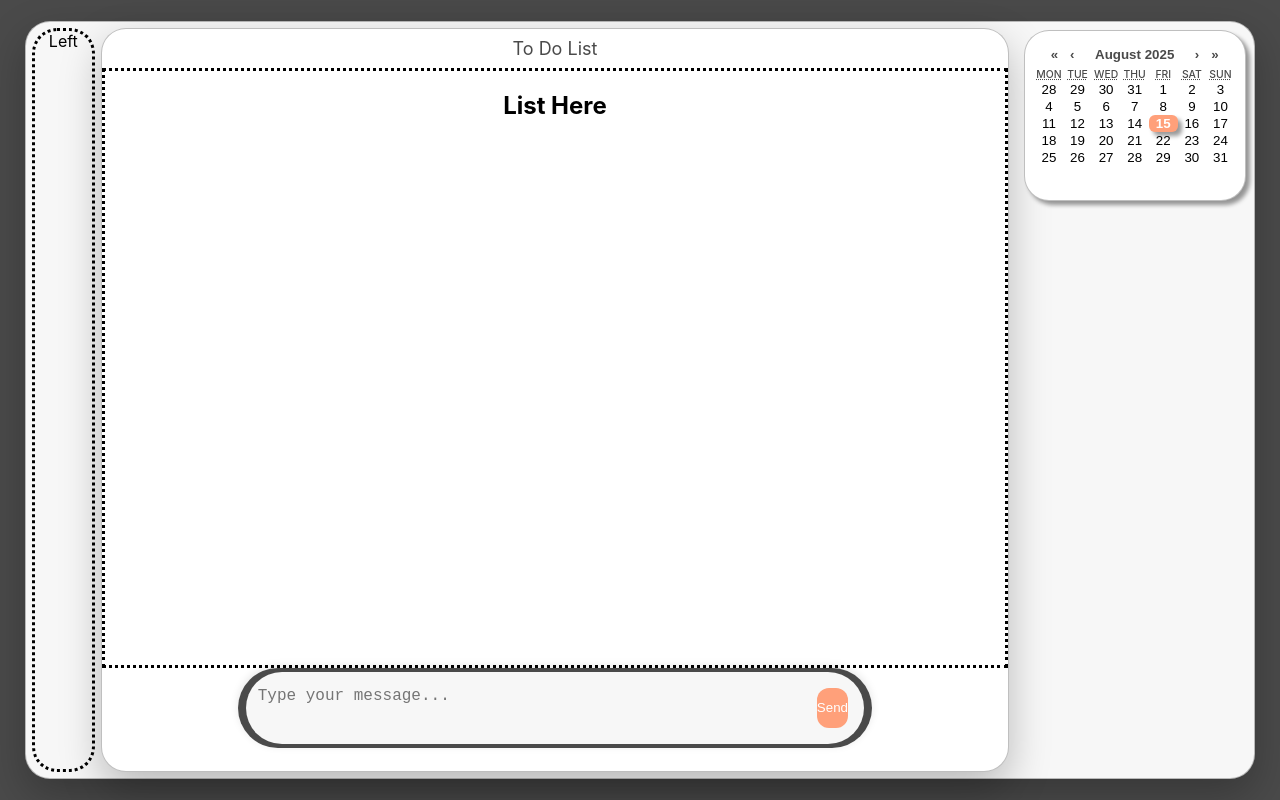
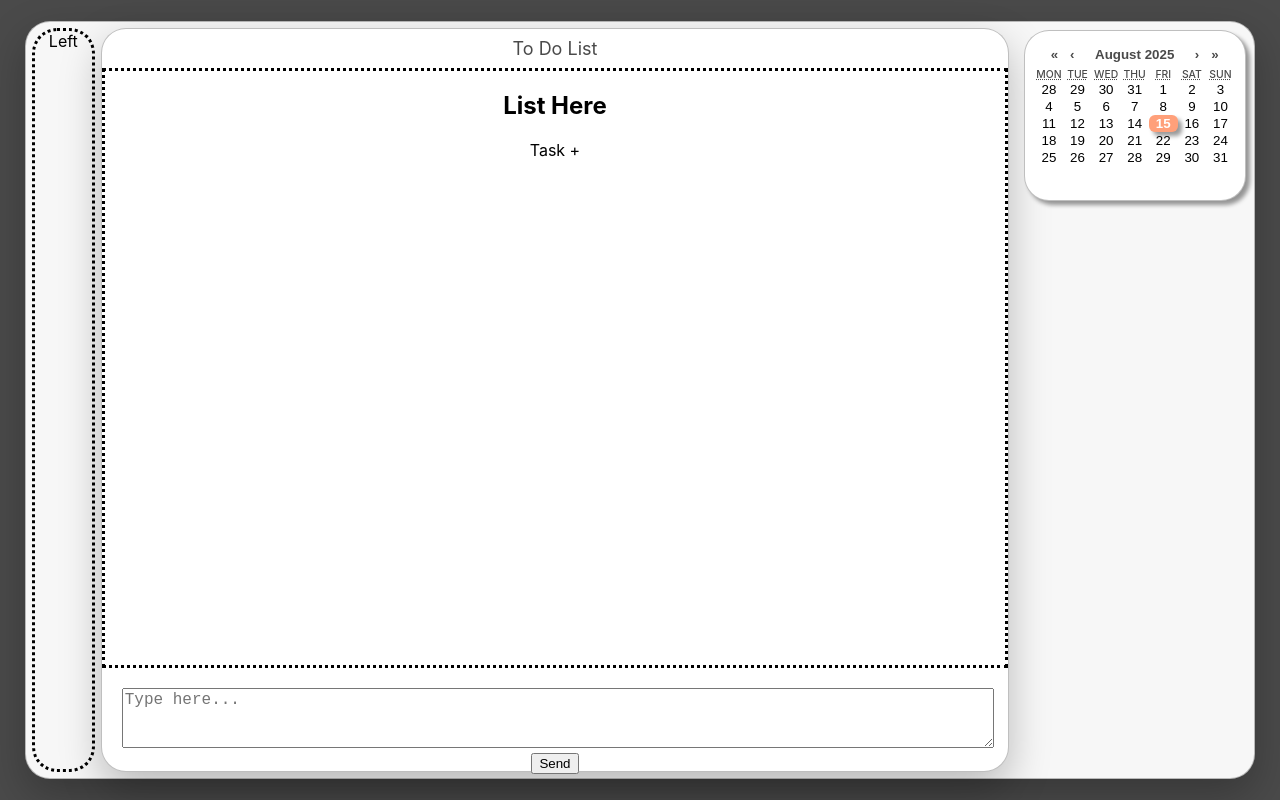
Before and after one commit to JoseLQV/To-do-List-app, a React (Create React App) app in the folder frontend/: page / in a window 1280 px wide. Built offline with nearby package versions, Linux system fonts and the light colour scheme.

Commit message:
Placeholder Crud Interactivity added but need css editing

```diff
--- a/frontend/package.json
+++ b/frontend/package.json
@@ -8,11 +8,11 @@
     "@testing-library/react": "^16.3.0",
     "@testing-library/user-event": "^13.5.0",
     "bootstrap": "^5.3.7",
-    "react": "^19.1.1",
+    "react": "^18.2.0",
     "react-bootstrap": "^2.10.10",
     "react-calendar": "^6.0.0",
-    "react-dom": "^19.1.1",
-    "react-scripts": "5.0.1",
+    "react-dom": "^18.2.0",
+    "react-scripts": "^5.0.1",
     "web-vitals": "^2.1.4"
   },
   "scripts": {
--- a/frontend/src/components/Chat_Input/Chat_Input.css
+++ b/frontend/src/components/Chat_Input/Chat_Input.css
@@ -3,10 +3,9 @@
   display: flex;
   align-items: center;
   background-color: #4A4A4A;
-  border-radius: 25vh;
-  padding: .5vh 1vh;
-  margin-left: 15%;
-  margin-right: 15%;
+  border-radius: 25px; /* px instead of vh */
+  padding: 8px 12px;
+  margin: 0 15%;
   box-shadow: 0 -2px 8px rgba(0, 0, 0, 0.1);
 }
 
@@ -16,22 +15,25 @@
   background-color: #f7f7f7;
   resize: none;
   outline: none;
-  font-size: 2vh;
-  border-radius: 25vh;
-  padding: 15px 40px 6px 12px;
+  font-size: 16px;
+  border-radius: 25px;
+  padding: 8px 40px 8px 12px; /* space for button */
   min-height: 30px;
   max-height: 150px;
+  overflow-y: auto; /* prevent runaway height */
+  line-height: 1.4;
 }
 
 .chat-send-button {
   position: absolute;
-  right: 3vh;
+  right: 12px;
+  bottom: 12px;
   background-color: lightsalmon;
   color: white;
   border: none;
-  border-radius: 1.5vh;
-  width: 5%;
-  height: 50%;
+  border-radius: 50%;
+  width: 36px;
+  height: 36px;
   cursor: pointer;
   display: flex;
   align-items: center;
--- a/frontend/src/components/Chat_Input/Chat_Input.js
+++ b/frontend/src/components/Chat_Input/Chat_Input.js
@@ -1,39 +1,18 @@
-import React, { useState, useRef, useEffect } from "react";
-import "./Chat_Input.css";
+import React, { useState } from "react";
 
 export default function ChatInput() {
   const [message, setMessage] = useState("");
-  const textareaRef = useRef(null);
-
-useEffect(() => {
-  const ta = textareaRef.current;
-  if (!ta) return;
-  ta.style.height = "auto";
-  ta.style.height = Math.max(ta.scrollHeight, 30) + "px";
-}, [message]);
-
-
-const handleSend = () => {
-  if (!message.trim()) return;
-  console.log("Message:", message);
-  setMessage("");
-};
-
 
   return (
-    <div className="chat-input-container">
-
+    <div style={{ padding: "20px" }}>
       <textarea
-        ref={textareaRef}
-        className="chat-input-field"
-        placeholder="Type your message..."
         value={message}
         onChange={(e) => setMessage(e.target.value)}
-        rows={1}
+        placeholder="Type here..."
+        rows={3}
+        style={{ width: "100%", fontSize: "16px" }}
       />
-      <button className="chat-send-button" onClick={handleSend}>
-        Send
-      </button>
+      <button onClick={() => alert(message)}>Send</button>
     </div>
   );
 }
--- a/frontend/src/components/ListCard/ListDisplay.js
+++ b/frontend/src/components/ListCard/ListDisplay.js
@@ -1,11 +1,45 @@
-import React from "react";
-import "./ListDisplay.css"
+import React, { useState } from "react";
+import "./ListDisplay.css";
 import ChatInput from "../Chat_Input/Chat_Input";
+import Task from "../Task/Task";
 
 export default function ListDisplay() {
+  const [tasks, setTasks] = useState([]);
+
+  const addTask = (task) => {
+    // task = { title, description }
+    const newTask = {
+      ...task,
+      id: Date.now(),
+      date: new Date().toLocaleDateString(),
+    };
+    setTasks([...tasks, newTask]);
+  };
+
+  const removeTask = (id) => {
+    setTasks(tasks.filter((t) => t.id !== id));
+  };
+
   return (
     <div className="list-display-container">
       <h2>List Here</h2>
+
+      {/* Example add button for testing */}
+      <div
+        className="add-task"
+        onClick={() =>
+          addTask({ title: "New Task", description: "Task description" })
+        }
+      >
+        Task +
+      </div>
+
+      <div className="tasks-container">
+        {tasks.map((task) => (
+          <Task key={task.id} task={task} onRemove={removeTask} />
+        ))}
+      </div>
+
     </div>
   );
 }
--- /dev/null
+++ b/frontend/src/components/Task/Task.css
@@ -0,0 +1,64 @@
+.task-container {
+  display: flex;
+  align-items: center;
+  justify-content: space-between;
+  width: 100%; /* stretch full width */
+  padding: 8px 12px;
+  margin-bottom: 6px;
+  border-radius: 6px;
+  box-shadow: 0 1px 2px rgba(0,0,0,0.1);
+  background-color: #f0f0f0;
+  cursor: pointer;
+  transition: background 0.2s;
+}
+
+.task-container:hover {
+  background-color: #e6e6e6;
+}
+
+.task-container.completed {
+  background-color: #d4edda; /* green for completed */
+}
+
+.task-title, .task-description {
+  margin: 0;
+  font-size: 0.95rem;
+  white-space: nowrap;
+  overflow: hidden;
+  text-overflow: ellipsis;
+}
+
+.task-buttons {
+  display: flex;
+  gap: 6px;
+  align-items: center;
+}
+
+.btn-edit {
+  background-color: #FFD93D; /* yellow */
+  color: #000;
+  padding: 2px 6px;
+  border: none;
+  border-radius: 4px;
+  font-size: 0.85rem;
+  cursor: pointer;
+}
+
+.btn-edit:hover {
+  background-color: #e6c200;
+}
+
+.btn-delete {
+  background-color: #FF5C5C;
+  color: #fff;
+  padding: 2px 6px;
+  border: none;
+  border-radius: 4px;
+  font-size: 0.85rem;
+  cursor: pointer;
+}
+
+input[type="checkbox"] {
+  width: 14px;
+  height: 14px;
+}
--- /dev/null
+++ b/frontend/src/components/Task/Task.js
@@ -0,0 +1,63 @@
+import React, { useState } from "react";
+import "./Task.css";
+
+export default function Task({ task, onRemove }) {
+  const [title, setTitle] = useState(task.title);
+  const [description, setDescription] = useState(task.description);
+  const [completed, setCompleted] = useState(false);
+  const [isEditing, setIsEditing] = useState(false);
+
+  const saveEdit = () => {
+    if (!title.trim()) return;
+    setIsEditing(false);
+  };
+
+  const cancelEdit = () => {
+    setTitle(task.title);
+    setDescription(task.description);
+    setIsEditing(false);
+  };
+
+  return (
+    <div className={`task-container ${completed ? "completed" : ""}`}>
+      {isEditing ? (
+        <>
+          <input
+            value={title}
+            onChange={(e) => setTitle(e.target.value)}
+            className="task-input"
+          />
+          <textarea
+            value={description}
+            onChange={(e) => setDescription(e.target.value)}
+            className="task-input"
+          />
+          <div className="task-buttons">
+            <button className="btn-edit" onClick={saveEdit}>Save</button>
+            <button className="btn-delete" onClick={cancelEdit}>Cancel</button>
+          </div>
+        </>
+      ) : (
+        <>
+          <div>
+            <h3 style={{ textDecoration: completed ? "line-through" : "none" }}>
+              {title}
+            </h3>
+            <p style={{ textDecoration: completed ? "line-through" : "none" }}>
+              {description}
+            </p>
+          </div>
+          <div className="task-buttons">
+            <input
+              type="checkbox"
+              checked={completed}
+              onChange={() => setCompleted(!completed)}
+            />
+            <button className="btn-edit" onClick={() => setIsEditing(true)}>Edit</button>
+            <button className="btn-delete" onClick={() => onRemove(task.id)}>Delete</button>
+          </div>
+        </>
+      )}
+    </div>
+  );
+}
```
Also changed, not shown: 1 other file (tests, documents, lock files or other folders).
